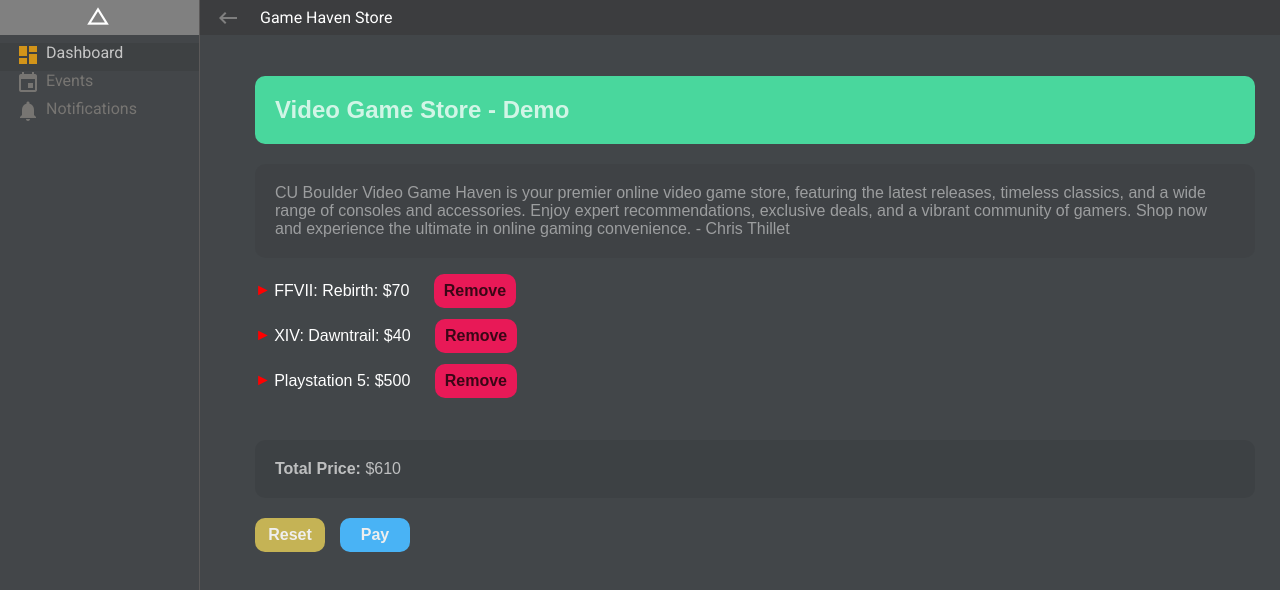
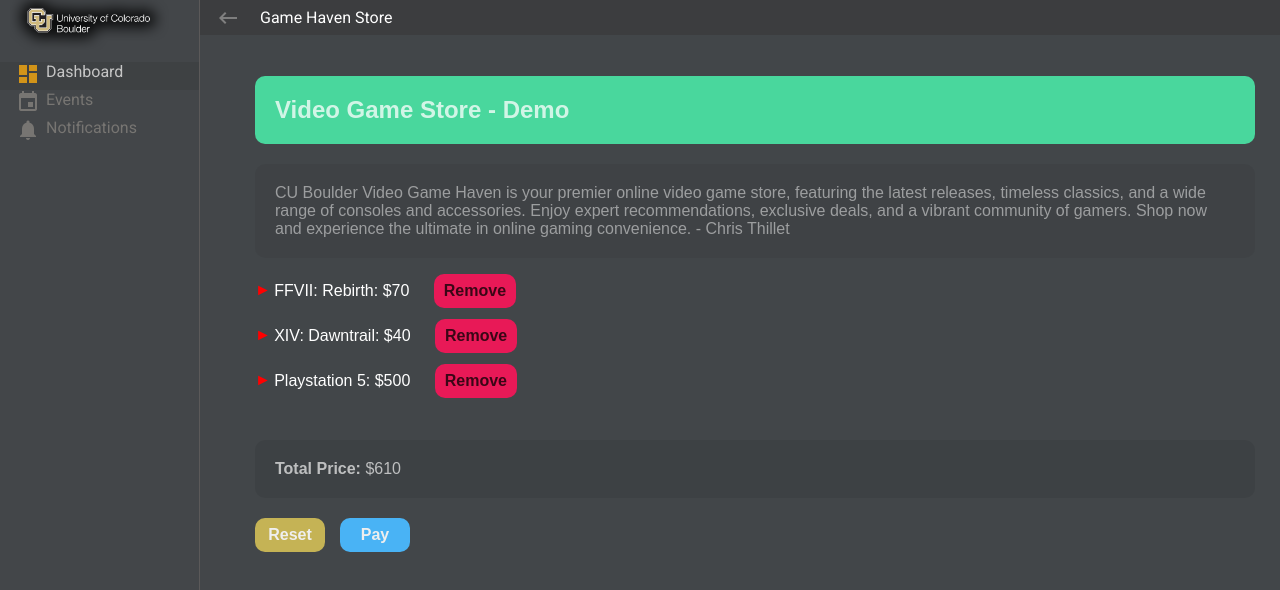
Before and after one commit to Blizero/chris-thillet-angular-web-app, an Angular app: page /dashboard in a window 1280 px wide. Both pictures are taken after a click on the element "dehaze". Shown: the top 590 px of the page. Built offline with nearby package versions, Linux system fonts and the light colour scheme.

Commit message:
CU Logo added

```diff
--- a/src/app/app.component.html
+++ b/src/app/app.component.html
@@ -1,20 +1,20 @@
 <mat-sidenav-container class="sidenav-container">
   <mat-sidenav #sidenav mode="side" opened class="sidenav" [class.closed]="!isExpanded">
     @if (isExpanded) {
-      <div style="height: 35px; width: 200px; background: grey;">
-        <mat-icon style="margin-left: 85px; margin-top: 3px; font-size: 26px; color: white">change_history</mat-icon>
-      </div>
-<!--      <img-->
-<!--        style="padding-left: 10px; margin-top: -10px;" ngSrc="cuLogo.png"-->
-<!--        alt="ag-app-ui" height="60" width="160" priority>-->
+<!--      <div style="height: 35px; width: 200px; background: grey;">-->
+<!--        <mat-icon style="margin-left: 85px; margin-top: 3px; font-size: 26px; color: white">change_history</mat-icon>-->
+<!--      </div>-->
+      <img
+        style="padding-left: 10px; margin-top: -10px;" ngSrc="cuLogo.png"
+        alt="ag-app-ui" height="60" width="160" priority>
     } @else {
-      <div style="height: 35px; width: 60px; background: grey;">
-        <mat-icon style="margin-left: 15px; margin-top: 3px; font-size: 26px; color: white">change_history</mat-icon>
-      </div>
-<!--      <img-->
-<!--        style="margin-left: 14px; margin-top: 7px;"-->
-<!--        ngSrc="favicon.ico"-->
-<!--        alt="ag-app-ui" height="27" width="27" priority>-->
+<!--      <div style="height: 35px; width: 60px; background: grey;">-->
+<!--        <mat-icon style="margin-left: 15px; margin-top: 3px; font-size: 26px; color: white">change_history</mat-icon>-->
+<!--      </div>-->
+      <img
+        style="margin-left: 14px; margin-top: 7px;"
+        ngSrc="favicon.ico"
+        alt="ag-app-ui" height="27" width="27" priority>
     }
 
     <app-layout-container
```
